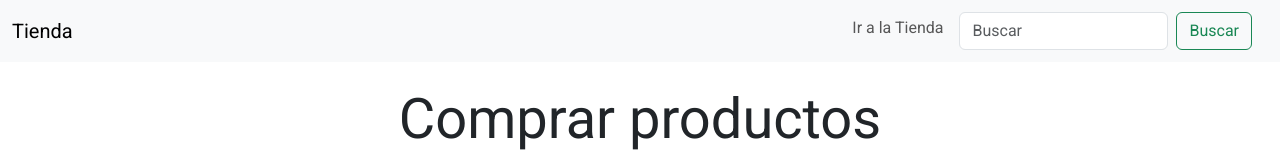
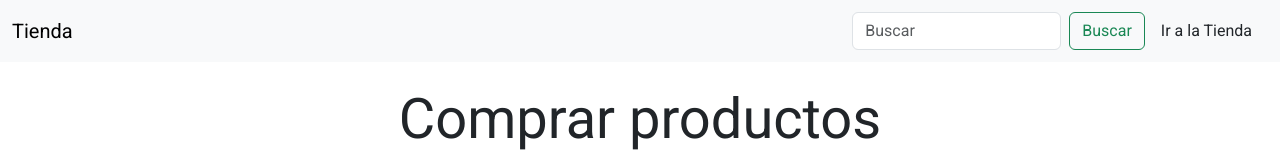
Before and after one commit to jgromerou/tienda-virtual-frontend, a React (Vite) app: page / in a window 1280 px wide. Shown: the top 160 px of the page. Built offline with nearby package versions, Linux system fonts and the light colour scheme.

Commit message:
se puso el botón Ir a la tienda al final del navbar

```diff
--- a/src/components/common/NavbarMenu.jsx
+++ b/src/components/common/NavbarMenu.jsx
@@ -17,10 +17,9 @@ const NavbarMenu = () => {
         >
           <Container fluid>
             <Navbar.Toggle aria-controls={`offcanvasNavbar-expand-md`} />
+
             <Navbar.Brand href="#">Tienda</Navbar.Brand>
-            <Nav.Link href="#" className="pe-3 d-md-none">
-              Ir a la Tienda
-            </Nav.Link>
+
             <Navbar.Offcanvas
               id={`offcanvasNavbar-expand-md`}
               aria-labelledby={`offcanvasNavbarLabel-expand-md`}
@@ -33,9 +32,6 @@ const NavbarMenu = () => {
               </Offcanvas.Header>
               <Offcanvas.Body>
                 <Nav className="justify-content-end flex-grow-1 pe-3">
-                  <Nav.Link href="#" className="pe-3">
-                    Ir a la Tienda
-                  </Nav.Link>
                   <Form className="d-flex my-1">
                     <Form.Control
                       type="search"
@@ -48,6 +44,9 @@ const NavbarMenu = () => {
                 </Nav>
               </Offcanvas.Body>
             </Navbar.Offcanvas>
+            <Nav.Link href="#" className="pe-3">
+              Ir a la Tienda
+            </Nav.Link>
           </Container>
         </Navbar>
       }
```
